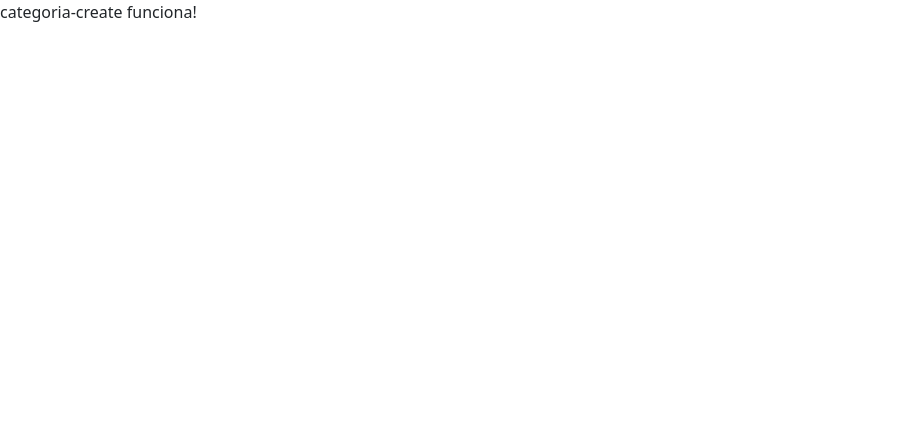
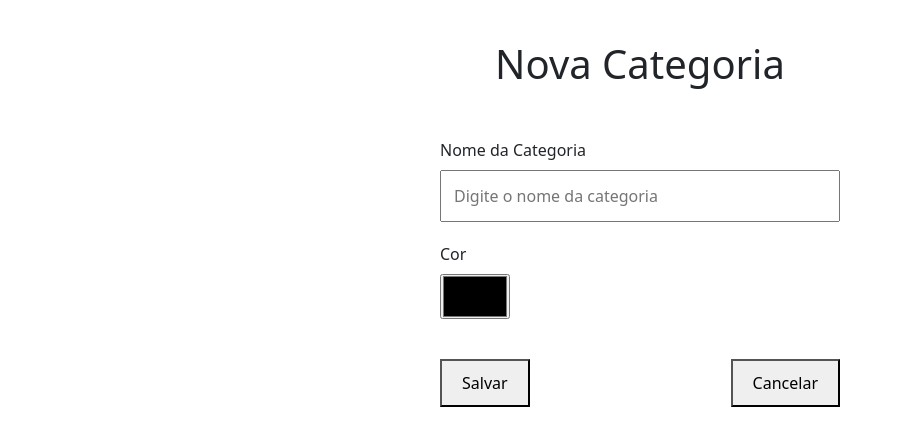
Before and after one commit to GabrieSVasc/planner-front, an Angular app: page /categorias/nova in a window 1280 px wide. Shown: the top 446 px of the page, without its empty margins (0-902 px from the left). Built offline with nearby package versions, Linux system fonts and the light colour scheme.

Commit message:
CRUD de Categorias

```diff
--- a/src/app/categorias/categoria-create/categoria-create.css
+++ b/src/app/categorias/categoria-create/categoria-create.css
@@ -0,0 +1,71 @@
+body{
+    margin:0;
+}
+
+h1{
+
+    text-align:center;
+
+    margin-top:40px;
+
+}
+
+.form-container{
+
+    width:400px;
+
+    margin:50px auto;
+
+    display:flex;
+
+    flex-direction:column;
+
+    gap:20px;
+
+}
+
+.campo{
+
+    display:flex;
+
+    flex-direction:column;
+
+    gap:8px;
+
+}
+
+input[type="text"]{
+
+    padding:12px;
+
+    font-size:16px;
+
+}
+
+input[type="color"]{
+
+    width:70px;
+
+    height:45px;
+
+    cursor:pointer;
+
+}
+
+.botoes{
+
+    display:flex;
+
+    justify-content:space-between;
+
+    margin-top:20px;
+
+}
+
+button{
+
+    padding:10px 20px;
+
+    cursor:pointer;
+
+}
--- a/src/app/categorias/categoria-create/categoria-create.html
+++ b/src/app/categorias/categoria-create/categoria-create.html
@@ -1 +1,36 @@
-<p>categoria-create funciona!</p>
+<h1>Nova Categoria</h1>
+
+<div class="form-container">
+
+  <div class="campo">
+    <label for="nome">Nome da Categoria</label>
+
+    <input
+      id="nome"
+      type="text"
+      [(ngModel)]="categoria.nome"
+      placeholder="Digite o nome da categoria">
+  </div>
+
+  <div class="campo">
+    <label for="cor">Cor</label>
+
+    <input
+      id="cor"
+      type="color"
+      [(ngModel)]="categoria.cor">
+  </div>
+
+  <div class="botoes">
+
+    <button (click)="salvarCategoria()">
+      Salvar
+    </button>
+
+    <button (click)="cancelar()">
+      Cancelar
+    </button>
+
+  </div>
+
+</div>
--- a/src/app/categorias/categoria-create/categoria-create.ts
+++ b/src/app/categorias/categoria-create/categoria-create.ts
@@ -1,9 +1,43 @@
 import { Component } from '@angular/core';
+import { FormsModule } from '@angular/forms';
+import { Router } from '@angular/router';
+
+import { Categoria } from '../../models/categoria';
+import { CategoriaService } from '../../services/categoria.service';
 
 @Component({
   selector: 'app-categoria-create',
-  imports: [],
+  imports: [FormsModule],
   templateUrl: './categoria-create.html',
   styleUrl: './categoria-create.css',
 })
-export class CategoriaCreate {}
+export class CategoriaCreate {
+
+  categoria: Categoria = {
+    id: 0,
+    nome: '',
+    cor: '#000000'
+  };
+
+  constructor(
+    private categoriaService: CategoriaService,
+    private router: Router
+  ) {}
+
+  salvarCategoria() {
+
+    const novaCategoria: Categoria = {
+      ...this.categoria,
+      id: Date.now()
+    };
+
+    this.categoriaService.addCategoria(novaCategoria);
+
+    this.router.navigate(['/categorias']);
+  }
+
+  cancelar() {
+    this.router.navigate(['/categorias']);
+  }
+
+}
--- a/src/app/categorias/categoria-edit/categoria-edit.css
+++ b/src/app/categorias/categoria-edit/categoria-edit.css
@@ -0,0 +1,71 @@
+body{
+    margin:0;
+}
+
+h1{
+
+    text-align:center;
+
+    margin-top:40px;
+
+}
+
+.form-container{
+
+    width:400px;
+
+    margin:50px auto;
+
+    display:flex;
+
+    flex-direction:column;
+
+    gap:20px;
+
+}
+
+.campo{
+
+    display:flex;
+
+    flex-direction:column;
+
+    gap:8px;
+
+}
+
+input[type="text"]{
+
+    padding:12px;
+
+    font-size:16px;
+
+}
+
+input[type="color"]{
+
+    width:70px;
+
+    height:45px;
+
+    cursor:pointer;
+
+}
+
+.botoes{
+
+    display:flex;
+
+    justify-content:space-between;
+
+    margin-top:20px;
+
+}
+
+button{
+
+    padding:10px 20px;
+
+    cursor:pointer;
+
+}
--- a/src/app/categorias/categoria-edit/categoria-edit.html
+++ b/src/app/categorias/categoria-edit/categoria-edit.html
@@ -1 +1,36 @@
-<p>categoria-edit funciona!</p>
+<h1>Editar Categoria</h1>
+
+<div class="form-container">
+
+  <div class="campo">
+    <label for="nome">Nome da Categoria</label>
+
+    <input
+      id="nome"
+      type="text"
+      [(ngModel)]="categoria.nome"
+      placeholder="Digite o nome da categoria">
+  </div>
+
+  <div class="campo">
+    <label for="cor">Cor</label>
+
+    <input
+      id="cor"
+      type="color"
+      [(ngModel)]="categoria.cor">
+  </div>
+
+  <div class="botoes">
+
+    <button (click)="salvarCategoria()">
+      Salvar
+    </button>
+
+    <button (click)="cancelar()">
+      Cancelar
+    </button>
+
+  </div>
+
+</div>
--- a/src/app/categorias/categoria-edit/categoria-edit.ts
+++ b/src/app/categorias/categoria-edit/categoria-edit.ts
@@ -1,9 +1,50 @@
 import { Component } from '@angular/core';
+import { FormsModule } from '@angular/forms';
+import { ActivatedRoute, Router } from '@angular/router';
+
+import { Categoria } from '../../models/categoria';
+import { CategoriaService } from '../../services/categoria.service';
 
 @Component({
   selector: 'app-categoria-edit',
-  imports: [],
+  imports: [FormsModule],
   templateUrl: './categoria-edit.html',
   styleUrl: './categoria-edit.css',
 })
-export class CategoriaEdit {}
+export class CategoriaEdit {
+
+  categoria: Categoria = {
+    id: 0,
+    nome: '',
+    cor: '#3B82F6'
+  };
+
+  constructor(
+    private categoriaService: CategoriaService,
+    private route: ActivatedRoute,
+    private router: Router
+  ) {
+
+    const id = Number(this.route.snapshot.paramMap.get('id'));
+
+    const categoriaEncontrada = this.categoriaService.getCategoriaById(id);
+
+    if (categoriaEncontrada) {
+      this.categoria = { ...categoriaEncontrada };
+    }
+
+  }
+
+  salvarCategoria() {
+
+    this.categoriaService.updateCategoria(this.categoria);
+
+    this.router.navigate(['/categorias']);
+
+  }
+
+  cancelar() {
+    this.router.navigate(['/categorias']);
+  }
+
+}
--- a/src/app/categorias/categoria-list/categoria-list.css
+++ b/src/app/categorias/categoria-list/categoria-list.css
@@ -1,11 +1,37 @@
+body{
+    margin:0;
+}
+
+:host{
+
+    display:block;
+
+    min-height:100vh;
+
+    background:#111722;
+
+    color:white;
+
+    padding:40px;
+
+}
+
 h1{
-    margin-bottom:20px;
+
+    text-align:center;
+
+    margin-bottom:40px;
+
 }
 
 .lista-categorias{
+
     display:flex;
+
     flex-direction:column;
+
     gap:15px;
+
 }
 
 .card{
@@ -18,9 +44,9 @@ h1{
 
     padding:15px;
 
-    border:1px solid #ddd;
+    border:1px solid #777;
 
-    border-radius:10px;
+    border-radius:8px;
 
 }
 
@@ -36,11 +62,20 @@ h1{
 
 .cor{
 
-    width:20px;
+    width:18px;
 
-    height:20px;
+    height:18px;
 
     border-radius:50%;
+
+    border:1px solid white;
+
+}
+
+.categoria-nome{
+
+    color:black;
+    font-size:20px;
 
 }
 
--- a/src/app/categorias/categoria-list/categoria-list.html
+++ b/src/app/categorias/categoria-list/categoria-list.html
@@ -12,10 +12,12 @@
 
             <div
                 class="cor"
-        [style.background]="categoria.cor">
+                [style.background-color]="categoria.cor">
             </div>
 
-      <span>{{ categoria.nome }}</span>
+            <span class="categoria-nome">
+                {{ categoria.nome }}
+            </span>
 
         </div>
 
--- a/src/app/categorias/categoria-list/categoria-list.ts
+++ b/src/app/categorias/categoria-list/categoria-list.ts
@@ -6,10 +6,12 @@ import { CategoriaService } from '../../services/categoria.service';
 
 import { Router } from '@angular/router';
 
+import { SideMenu } from '../../side-menu/side-menu';
+
 @Component({
   selector: 'app-categoria-list',
   standalone: true,
-  imports: [CommonModule],
+  imports: [CommonModule, SideMenu],
   templateUrl: './categoria-list.html',
   styleUrl: './categoria-list.css',
 })
@@ -37,7 +39,8 @@ excluirCategoria(id: number) {
   const confirmar = confirm('Deseja realmente excluir esta categoria?');
 
   if (confirmar) {
-    this.categorias = this.categorias.filter(c => c.id !== id);
+    this.categoriaService.deleteCategoria(id);
+    this.categorias = this.categoriaService.getCategorias();
   }
 
 }
--- a/src/app/services/categoria.service.ts
+++ b/src/app/services/categoria.service.ts
@@ -8,9 +8,32 @@ import { MOCK_CATEGORIAS } from '../mock/categorias.mock';
 })
 export class CategoriaService {
 
+  private categorias: Categoria[] = [...MOCK_CATEGORIAS];
+
   constructor() {}
 
   getCategorias(): Categoria[] {
-    return MOCK_CATEGORIAS;
+    return this.categorias;
   }
+
+  getCategoriaById(id: number): Categoria | undefined {
+    return this.categorias.find(c => c.id === id);
+  }
+
+  addCategoria(categoria: Categoria): void {
+    this.categorias.push(categoria);
+  }
+
+  updateCategoria(categoriaAtualizada: Categoria): void {
+    const index = this.categorias.findIndex(c => c.id === categoriaAtualizada.id);
+
+    if (index !== -1) {
+      this.categorias[index] = categoriaAtualizada;
+    }
+  }
+
+  deleteCategoria(id: number): void {
+    this.categorias = this.categorias.filter(c => c.id !== id);
+  }
+
 }
```
Lines whose indentation alone changed are shown as unchanged.
